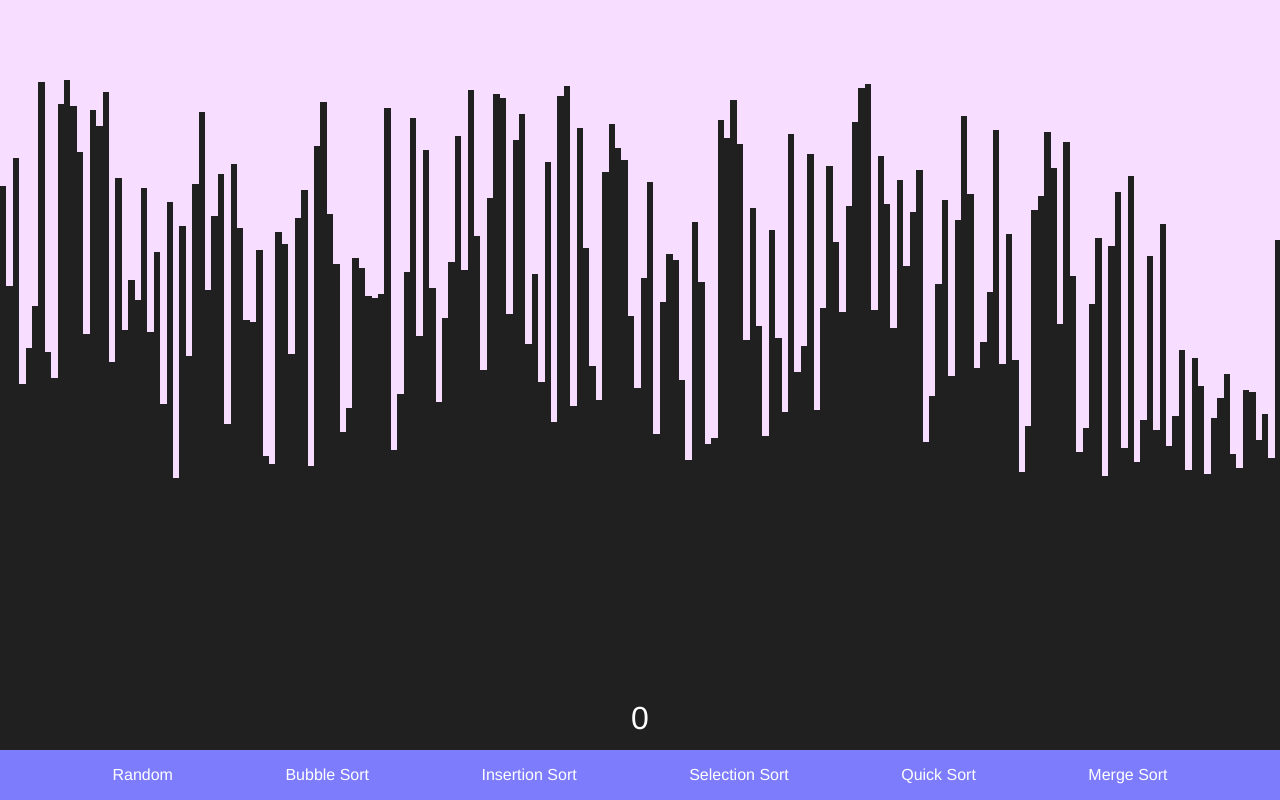
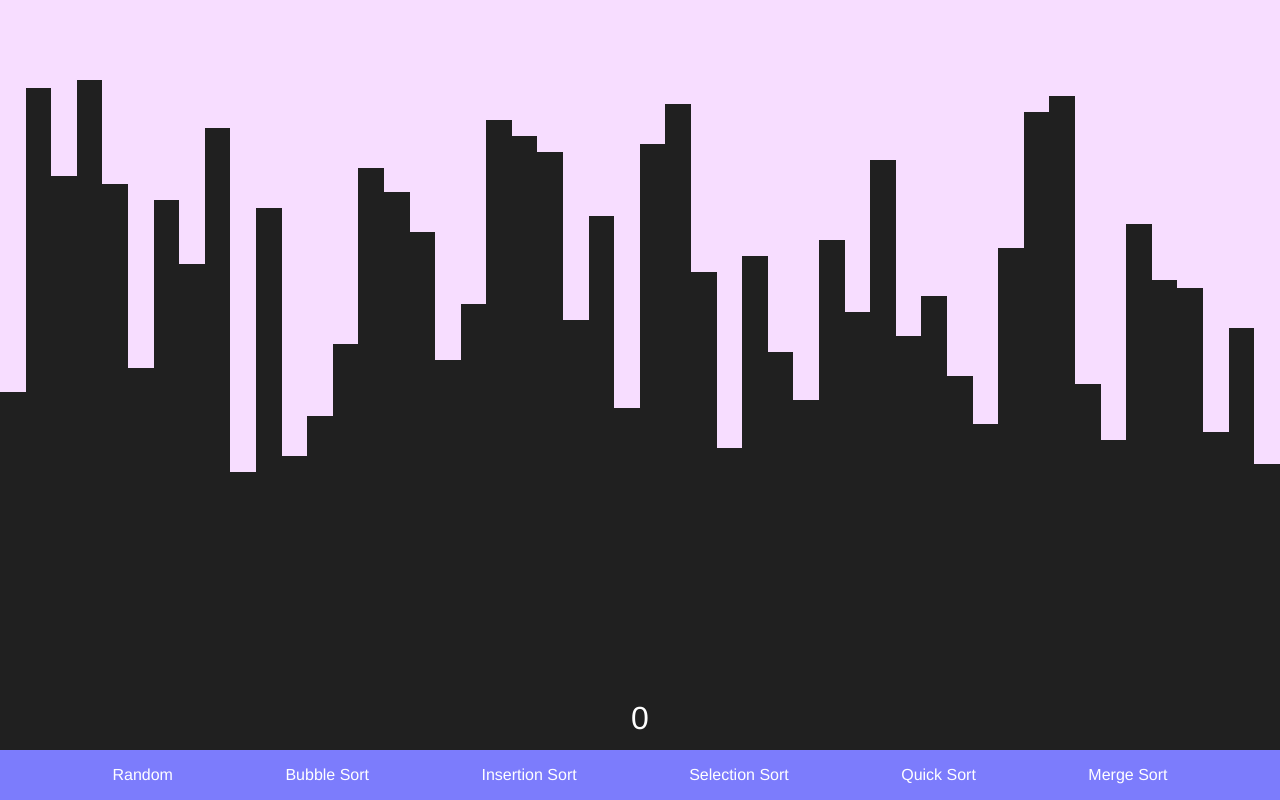
Before and after one commit to ghaerdi/array-algorithms-visualizer, a Vue app: page / in a window 1280 px wide. Built offline with nearby package versions, Linux system fonts and the light colour scheme.

Commit message:
chore: lower number of bars

```diff
--- a/src/pages/index.vue
+++ b/src/pages/index.vue
@@ -6,7 +6,7 @@ import Bar from "../components/Bar.vue";
 import AlgorithmMenu from "../components/AlgorithmMenu.vue";
 import Counter from "../components/Counter.vue";
 
-const len = 200;
+const len = 50;
 const numbers = shuffle(range(len));
 const collection = ref(toCollection(numbers));
 const counter = ref({ steps: 0 });
```
